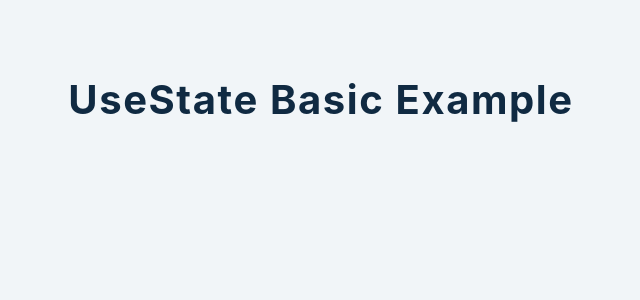
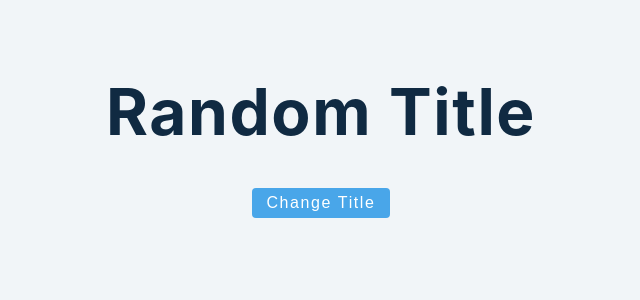
Before and after one commit to mukhtar-github/react-advanced, a React (Create React App) app: page / in a window 1280 px wide. Shown: the top 300 px of the page, without its empty margins (319-959 px from the left). Built offline with nearby package versions, Linux system fonts and the light colour scheme.

Commit message:
Update files

```diff
--- a/src/tutorial/1-useState/setup/2-useState-basics.js
+++ b/src/tutorial/1-useState/setup/2-useState-basics.js
@@ -2,11 +2,22 @@ import React, { useState } from 'react';
 
 // useState is a function
 const UseStateBasics = () => {
-  console.log(useState('hello world'));
-  const value = useState(1)[0];
-  const handler = useState(1)[1];
-  console.log(useState(value, handler)); // [1, ƒ]
-  return <h2>useState basic example</h2>;
+  // console.log(useState('hello world'));
+  // const value = useState(1)[0];
+  // const handler = useState(1)[1];
+  // console.log(useState(value, handler)); // [1, ƒ]
+  const [text,setTexet] = useState('random title');
+
+  const handleClick = () => {
+    setTexet('hello world');
+  }
+
+  return <React.Fragment>
+    <h1>{text}</h1>
+    <button className='btn' onClick={handleClick}>
+      change title
+    </button>
+  </React.Fragment>
 };
 
 export default UseStateBasics;
```
Also changed, not shown: 1 other file (tests, documents, lock files or other folders).
